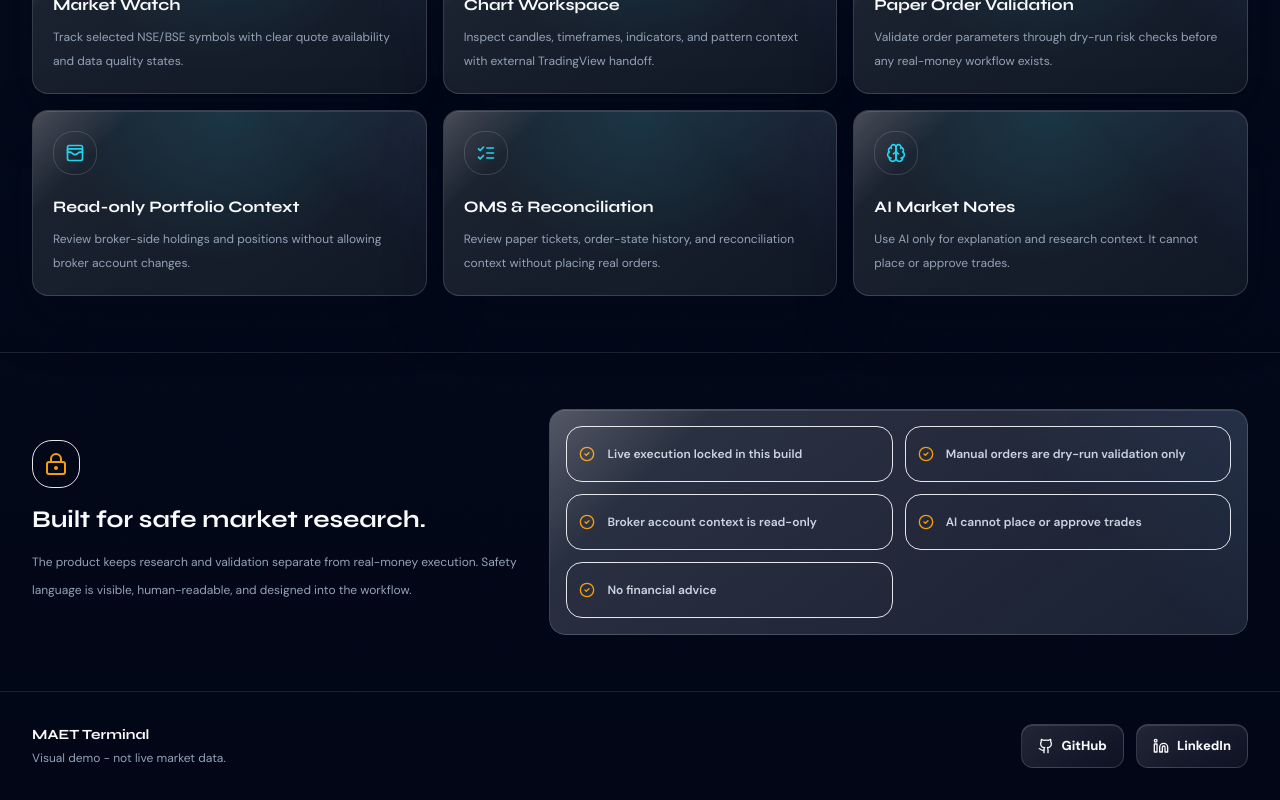
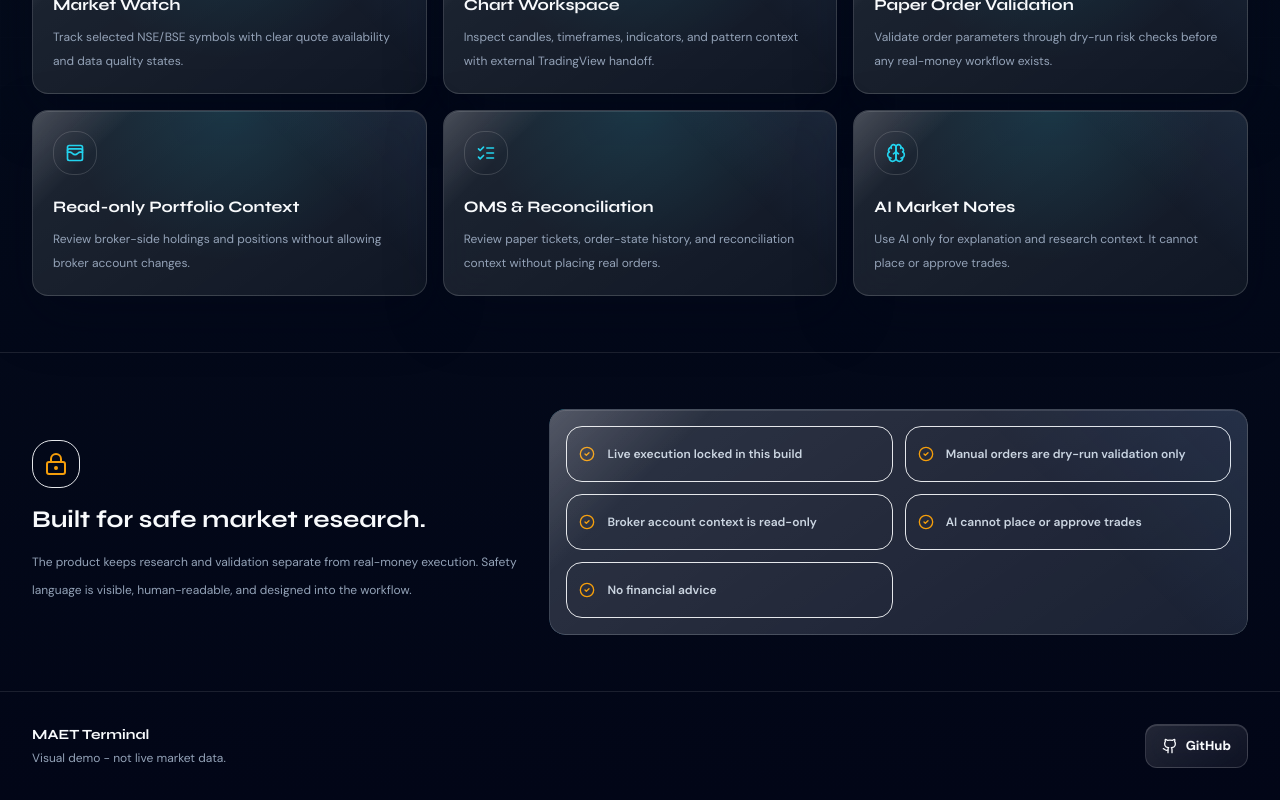
Before and after one commit to tanmay-alpha/indian-algo-trading-platform, a Next.js app in the folder frontend/: page / in a window 1280 px wide. Shown: the part 1101-1901 px from the top of the page. Built offline with nearby package versions, Linux system fonts and the light colour scheme.

Commit message:
fix footer linkedin placeholder

```diff
--- a/frontend/app/page.tsx
+++ b/frontend/app/page.tsx
@@ -9,7 +9,6 @@ import {
   ChartCandlestick,
   CheckCircle2,
   Github,
-  Linkedin,
   ListChecks,
   LockKeyhole,
   Search,
@@ -23,8 +22,6 @@ import { SpotlightCard } from '@/components/effects/spotlight-card'
 import { StatusOrb } from '@/components/effects/status-orb'
 
 const GITHUB_URL = 'https://github.com/tanmay-alpha/indian-algo-trading-platform'
-// Replace with user LinkedIn profile URL.
-const LINKEDIN_URL = 'TODO_LINKEDIN_URL'
 
 const productBadges = [
   'Paper trading only',
@@ -199,15 +196,6 @@ export default function LandingPage() {
               <Github className="h-4 w-4" />
               GitHub
             </a>
-            <a
-              href={LINKEDIN_URL}
-              target="_blank"
-              rel="noopener noreferrer"
-              className="glass-button h-10 px-3 text-xs"
-            >
-              <Linkedin className="h-4 w-4" />
-              LinkedIn
-            </a>
           </div>
         </div>
       </footer>
```
